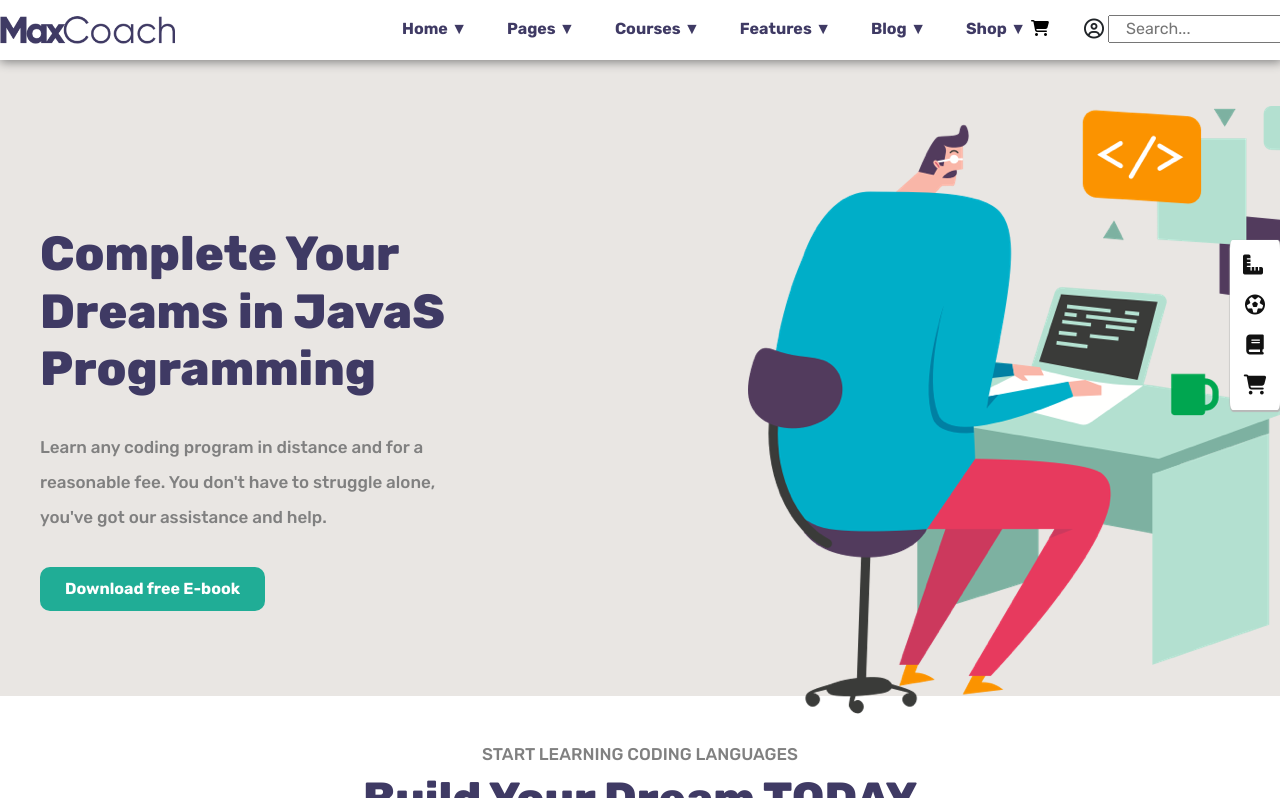
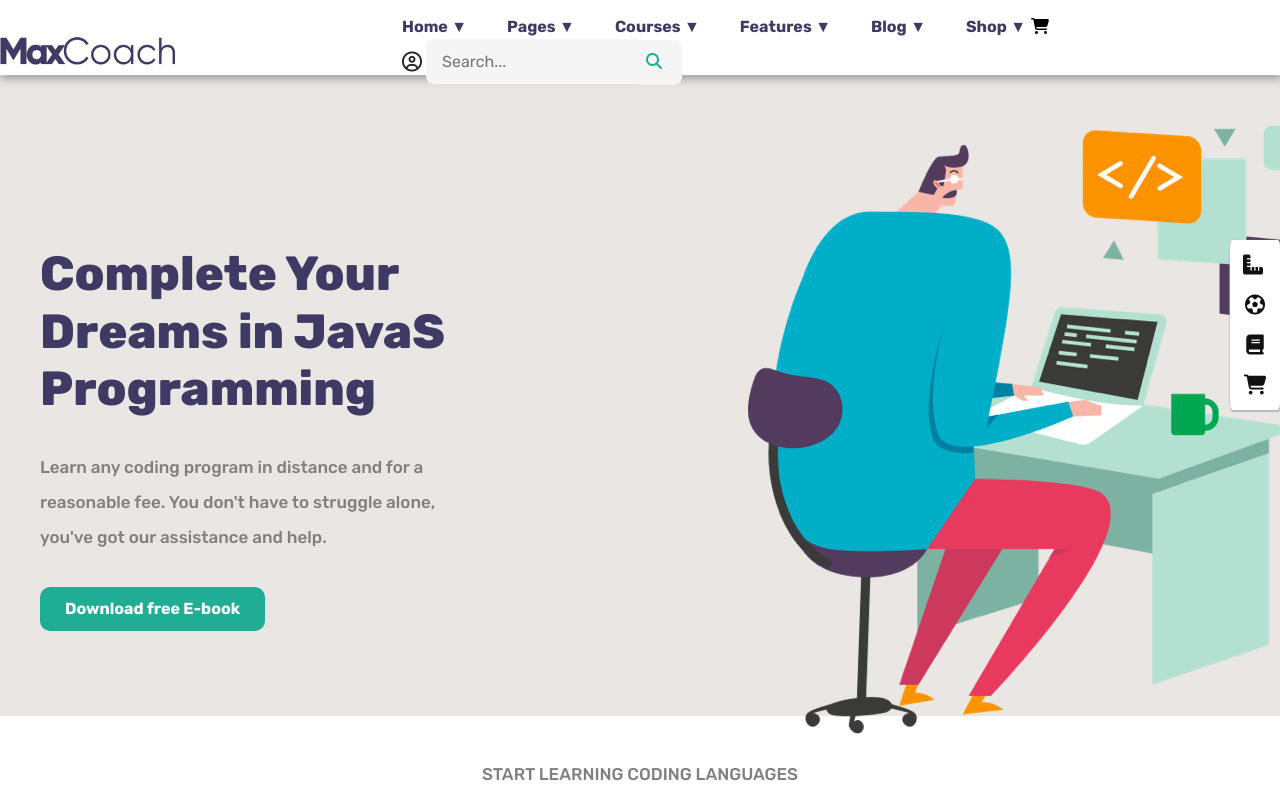
Before and after one commit to GabrieleLombard01/proj-html-vuejs, a Vue app: page / in a window 1280 px wide. Built offline with nearby package versions, Linux system fonts and the light colour scheme.

Commit message:
BETA edition (mancano accordions e carousel)

```diff
--- a/src/assets/scss/style.scss
+++ b/src/assets/scss/style.scss
@@ -24,7 +24,7 @@ body{
     font-family: $main-font;
 }
 header{
-    height: 60px;
+    height: 75px;
     width: 100%;
     background-color: white;
     position: fixed;
@@ -66,9 +66,9 @@ h3{
 }
 .left_container{
     width: 100%;
-    height: calc(100vh - 58px);
+    height: calc(100vh - 76px);
     position: relative;
-    margin-top: 56px;
+    margin-top: 76px;
 
 }
 /*Buttons*/
--- a/src/components/Cards/appCardFeature.vue
+++ b/src/components/Cards/appCardFeature.vue
@@ -35,6 +35,14 @@ export default {
                     </div>
                 </div>
                 <h3 class="card_title pt-2 ps-4">{{ card.title }}</h3>
+                <div class="data_zone">
+                    <div class="col-4 ps-2">
+                        <span>20 Lesson</span>
+                    </div>
+                    <div class="col-4">
+                        <span>500 Students</span>
+                    </div>
+                </div>
             </div>
         </div>
         <button class="main_btn mx-auto w-25 mt-5">
@@ -56,6 +64,7 @@ h3 {
     border-style: none;
     padding-bottom: 50px;
     background-color: #f5f5f5;
+    height: 489px;
 }
 
 .price {
@@ -85,4 +94,12 @@ h3 {
 .card_title {
     width: 70%;
 }
+
+.data_zone {
+    height: 60px;
+    display: flex;
+    justify-content: space-between;
+    align-items: center;
+    margin-top: 20px;
+}
 </style>
--- a/src/components/appGrid.vue
+++ b/src/components/appGrid.vue
@@ -34,7 +34,7 @@ export default {
 </script>
 
 <template>
-    <div class="grid_container mt-3 pt-5 p-4">
+    <div class="grid_container mt-1 pt-5 p-4">
         <div class="row">
             <div class="col-6 pb-4" v-for="(card, index) in cards" :key="index">
                 <div class="image-container">
--- a/src/components/appHeader.vue
+++ b/src/components/appHeader.vue
@@ -46,7 +46,7 @@ export default {
                 <li>
                     <i class="fa-regular fa-circle-user fa-lg me-1"></i>
                     <input class="ps-3" type="search" placeholder="Search...">
-                    <button><i class="ps-2 fa-solid fa-magnifying-glass"></i></button>
+                    <button id="searchBtn"><i class="ps-2 fa-solid fa-magnifying-glass"></i></button>
                 </li>
             </ul>
         </div>
@@ -64,9 +64,30 @@ li a:hover {
     color: #20ad96;
 }
 
+input {
+    height: 45px;
+    width: 70%;
+    border-style: none;
+    border-top-left-radius: 8px;
+    border-bottom-left-radius: 8px;
+    background-color: #f5f5f5;
+}
+
+input:focus {
+    border-style: none;
+    border: #f5f5f5;
+}
+
 #cart_shopping {
     position: relative;
     right: 15px;
+}
+
+#searchBtn {
+    background-color: #f5f5f5;
+    height: 45px;
+    border-top-right-radius: 8px;
+    border-bottom-right-radius: 8px;
 }
 
 .show_container {
@@ -87,4 +108,15 @@ li a:hover {
     color: #20ad96;
     text-decoration: underline;
 }
+
+.fa-magnifying-glass {
+    padding-right: 20px;
+    color: #20ad96;
+    border-top-right-radius: 8px;
+    border-bottom-right-radius: 8px;
+}
+
+.fa-circle-user {
+    cursor: pointer;
+}
 </style>
```
